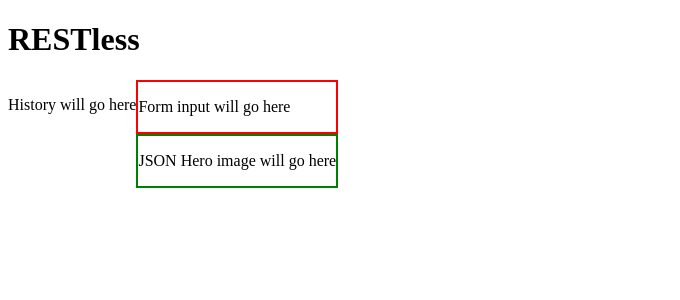
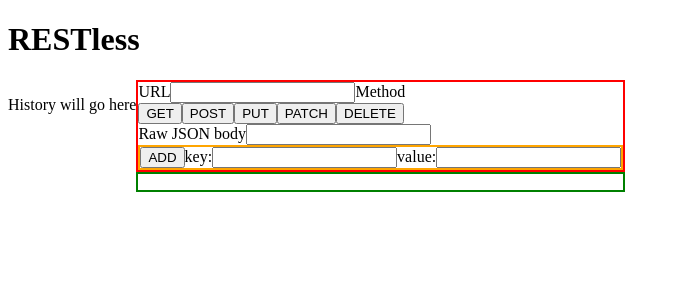
Before and after one commit to p-brubaker/RESTy, a React app: page / in a window 1280 px wide. Shown: the top 300 px of the page, without its empty margins (0-680 px from the left). Built offline with nearby package versions, Linux system fonts and the light colour scheme.

Commit message:
filled out basic functionality, yet to test

```diff
--- a/src/components/FormInput.jsx
+++ b/src/components/FormInput.jsx
@@ -1,12 +1,119 @@
 import React from 'react';
 import styles from '../styles/FormInput.module.css';
+import PropTypes from 'prop-types';
+import ParamsContainer from './containers/ParamsContainer';
 
-function FormInput() {
+function FormInput(props) {
+    const {
+        method,
+        url,
+        body,
+        token,
+        handleSubmit,
+        handleChange,
+        handleAddParams,
+        handleRemoveParam,
+    } = props;
+
     return (
         <div className={styles['form-input-container']}>
-            <p>Form input will go here</p>
+            <form onSubmit={handleSubmit}>
+                <label htmlFor="url">URL</label>
+                <input
+                    id="url"
+                    name="url"
+                    type="text"
+                    value={url}
+                    onChange={(e) => handleChange(e, 'url')}
+                />
+                <label htmlFor="method">Method</label>
+                <div name="method">
+                    <button
+                        style={
+                            method === 'GET'
+                                ? styles['selected']
+                                : styles['not-selected']
+                        }
+                        value="GET"
+                        onClick={(e) => handleChange(e, 'method')}
+                    >
+                        GET
+                    </button>
+                    <button
+                        value="POST"
+                        onClick={(e) => handleChange(e, 'method')}
+                        style={
+                            method === 'POST'
+                                ? styles['selected']
+                                : styles['not-selected']
+                        }
+                    >
+                        POST
+                    </button>
+                    <button
+                        value="PUT"
+                        onClick={(e) => handleChange(e, 'method')}
+                        style={
+                            method === 'PUT'
+                                ? styles['selected']
+                                : styles['not-selected']
+                        }
+                    >
+                        PUT
+                    </button>
+                    <button
+                        value="PATCH"
+                        onClick={(e) => handleChange(e, 'method')}
+                        style={
+                            method === 'PATCH'
+                                ? styles['selected']
+                                : styles['not-selected']
+                        }
+                    >
+                        PATCH
+                    </button>
+                    <button
+                        value="DELETE"
+                        onClick={(e) => handleChange(e, 'method')}
+                        style={
+                            method === 'DELETE'
+                                ? styles['selected']
+                                : styles['not-selected']
+                        }
+                    >
+                        DELETE
+                    </button>
+                </div>
+                <label htmlFor="raw-json-body">Raw JSON body</label>
+                <input
+                    type="text"
+                    name="raw-json-body"
+                    value={body}
+                    onChange={(e) => handleChange(e, 'body')}
+                />
+                <label
+                    htmlFor="token-input"
+                    value={token}
+                    onChange={(e) => handleChange(e, 'token')}
+                />
+            </form>
+            <ParamsContainer
+                handleRemoveParam={handleRemoveParam}
+                handleAddParams={handleAddParams}
+            />
         </div>
     );
 }
 
+FormInput.propTypes = {
+    method: PropTypes.string,
+    body: PropTypes.string,
+    token: PropTypes.string,
+    url: PropTypes.string,
+    handleRemoveParam: PropTypes.func.isRequired,
+    handleAddParams: PropTypes.func.isRequired,
+    handleChange: PropTypes.func.isRequired,
+    handleSubmit: PropTypes.func.isRequired,
+};
+
 export default FormInput;
--- a/src/components/HeroJSON.jsx
+++ b/src/components/HeroJSON.jsx
@@ -1,12 +1,17 @@
 import React from 'react';
+import PropTypes from 'prop-types';
 import styles from '../styles/HeroJSON.module.css';
 
-function HeroJSON() {
+function HeroJSON({ response }) {
     return (
         <div className={styles['hero-json-container']}>
-            <p>JSON Hero image will go here</p>
+            <p>{response}</p>
         </div>
     );
 }
 
+HeroJSON.propTypes = {
+    response: PropTypes.string.isRequired,
+};
+
 export default HeroJSON;
--- /dev/null
+++ b/src/components/ParamsItem.jsx
@@ -0,0 +1,23 @@
+import React from 'react';
+import styles from '../styles/ParamsItem.module.css';
+import PropTypes from 'prop-types';
+
+function ParamsItem() {
+    const { key, value, handleRemoveParam } = this.props;
+    return (
+        <div className={styles['params-item']}>
+            <button onClick={handleRemoveParam(key)}>X</button>
+            <p>
+                key: {key} value: {value}
+            </p>
+        </div>
+    );
+}
+
+ParamsItem.propTypes = {
+    key: PropTypes.string.isRequired,
+    value: PropTypes.string.isRequired,
+    handleRemoveParam: PropTypes.func.isRequired,
+};
+
+export default ParamsItem;
--- /dev/null
+++ b/src/components/containers/ParamsContainer.jsx
@@ -0,0 +1,59 @@
+import React, { Component } from 'react';
+import ParamsItem from '../ParamsItem';
+import PropTypes from 'prop-types';
+import styles from '../../styles/ParamsContainer.module.css';
+
+class ParamsContainer extends Component {
+    state = {
+        key: '',
+        value: '',
+    };
+
+    handleChange(e, field) {
+        this.setState({ [field]: e.target.value });
+    }
+
+    render() {
+        const { key, value } = this.state;
+        const { handleAddParams, handleRemoveParam, params } = this.props;
+
+        return (
+            <div className={styles['params-container']}>
+                <button onClick={handleAddParams(key, value)}>ADD</button>
+                <label htmlFor="key">key:</label>
+                <input
+                    id="key"
+                    name="key"
+                    value={key}
+                    onChange={(e) => this.handleChange(e, 'key')}
+                />
+                <label htmlFor="value">value:</label>
+                <input
+                    id="value"
+                    name="value"
+                    value={value}
+                    onChange={(e) => this.handleChange(e, 'value')}
+                />
+                {params ? (
+                    params.map((pair) => (
+                        <ParamsItem
+                            params={pair}
+                            key={params.key}
+                            handleRemoveParam={handleRemoveParam}
+                        />
+                    ))
+                ) : (
+                    <></>
+                )}
+            </div>
+        );
+    }
+}
+
+ParamsContainer.propTypes = {
+    handleAddParams: PropTypes.func.isRequired,
+    handleRemoveParam: PropTypes.func.isRequired,
+    params: PropTypes.object,
+};
+
+export default ParamsContainer;
--- a/src/components/containers/RestyContainer.jsx
+++ b/src/components/containers/RestyContainer.jsx
@@ -2,24 +2,60 @@
 import HistorySidebar from '../HistorySidebar';
 import FormInput from '../FormInput';
 import HeroJSON from '../HeroJSON';
+import fetchRequest from '../../fetchUtils';
 
 import styles from '../../styles/RestyContainer.module.css';
 
 class RestyContainer extends Component {
     state = {
         url: '',
+        body: '',
+        response: '',
         method: 'GET',
-        rawJSONBody: '',
-        res: '',
+        params: {},
+        token: '',
     };
 
+    handleChange(e, field) {
+        this.setState({ [field]: e.target.value });
+    }
+
+    async handleSubmit(e) {
+        const { url, body, method, params, auth } = this.state;
+        e.preventDefault();
+        const json = await fetchRequest({ url, params, method, body, auth });
+        this.setState({ response: json });
+    }
+
+    handleAddParams(key, value) {
+        this.setState((prev) => ({
+            params: { ...prev.params, [key]: value },
+        }));
+    }
+
+    handleRemoveParam(key) {
+        this.setState((prev) => ({
+            params: { ...prev.params.filter((paramKey) => paramKey !== key) },
+        }));
+    }
+
     render() {
+        const { url, method, body, response, token } = this.state;
         return (
             <div className={styles['resty-container']}>
                 <HistorySidebar />
                 <section className="right-section">
-                    <FormInput />
-                    <HeroJSON />
+                    <FormInput
+                        method={method}
+                        url={url}
+                        body={body}
+                        token={token}
+                        handleSubmit={() => this.handleSubmit}
+                        handleChange={() => this.handleChange}
+                        handleAddParams={() => this.handleAddParams}
+                        handleRemoveParam={() => this.handleRemoveParam}
+                    />
+                    <HeroJSON response={response} />
                 </section>
             </div>
         );
--- a/src/fetchUtils.js
+++ b/src/fetchUtils.js
@@ -1,5 +1,5 @@
 /* eslint-disable indent */
-async function fetchRequest({ url, params, method, body, auth }) {
+async function fetchRequest({ url, params, method, body, token }) {
     if (params) {
         url = new URL(url);
         url.search = new URLSearchParams(params).toString();
@@ -7,10 +7,10 @@
 
     const res = await fetch(url, {
         method,
-        headers: auth
+        headers: token
             ? {
                   'Content-Type': 'application/json',
-                  Authorization: auth.token,
+                  Authorization: token,
               }
             : {
                   'Content-Type': 'application/json',
--- /dev/null
+++ b/src/styles/ParamsContainer.module.css
@@ -0,0 +1,3 @@
+.params-container {
+    border: 2px solid orange;
+}
--- /dev/null
+++ b/src/styles/ParamsItem.module.css
@@ -0,0 +1,3 @@
+.params-item {
+    border: 2px solid green;
+}
```
